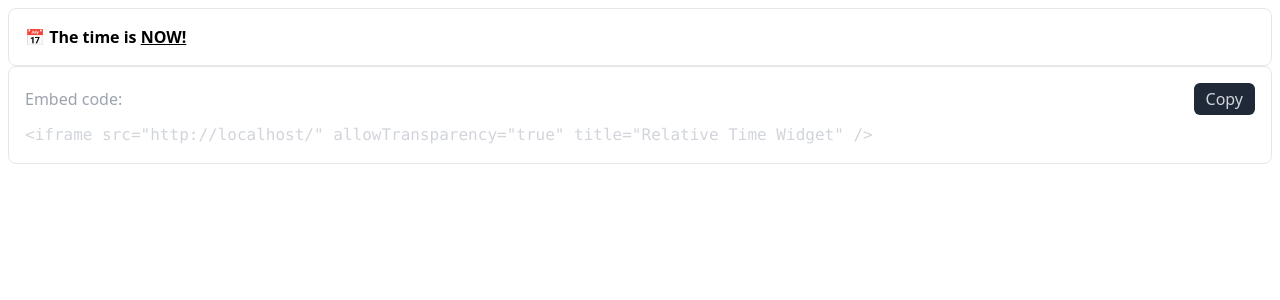
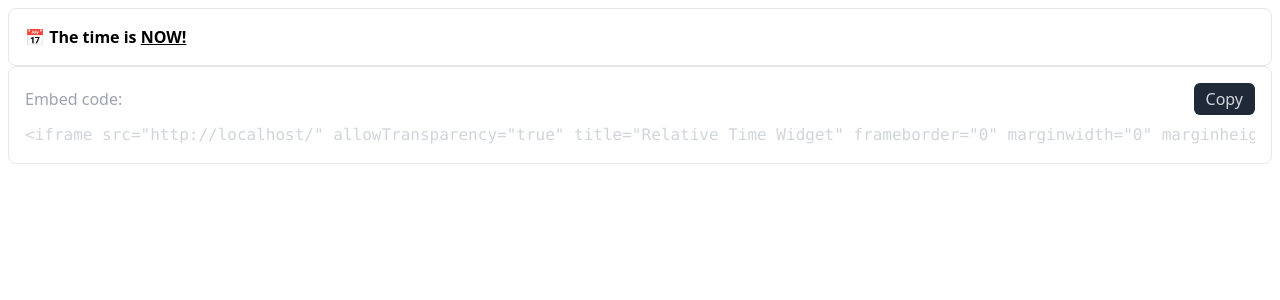
Before and after one commit to gunt3001/relative-time-widget, a SvelteKit app: page / in a window 1280 px wide. Shown: the top 300 px of the page. Built offline with nearby package versions, Linux system fonts and the light colour scheme.

Commit message:
Added size parameters to iframe snippet. Also, iframe isn't a self-closing tag.

```diff
--- a/src/routes/+page.svelte
+++ b/src/routes/+page.svelte
@@ -16,7 +16,7 @@
 	function getEmbedCode(): string {
 		const url = $page.url;
 
-		return `<iframe src="${url.toString()}" allowTransparency="true" title="Relative Time Widget" />`;
+		return `<iframe src="${url.toString()}" allowTransparency="true" title="Relative Time Widget" frameborder="0" marginwidth="0" marginheight="0" scrolling="NO" width="100%" height="80"></iframe>`;
 	}
 
 	function setClipboard(text: string): void {
@@ -89,7 +89,7 @@
 						A month
 					{/if}
 				</span>
-				{#if (timeSince.years <= 0 && timeSince.months <= 0)}
+				{#if timeSince.years <= 0 && timeSince.months <= 0}
 					<span>Less than a month </span>
 				{/if}
 				ago.
```
